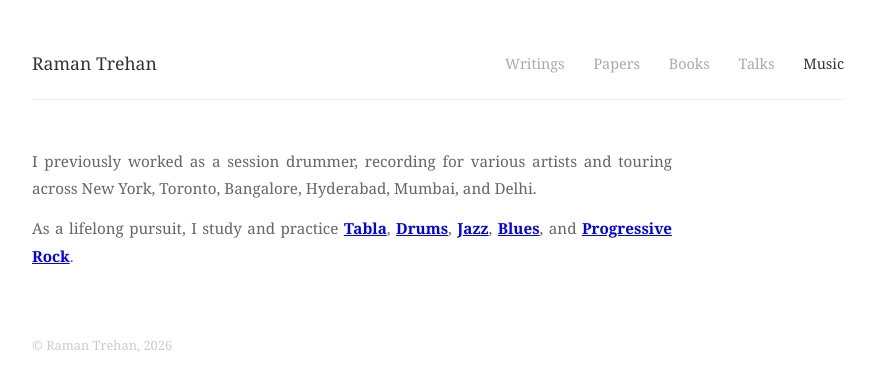
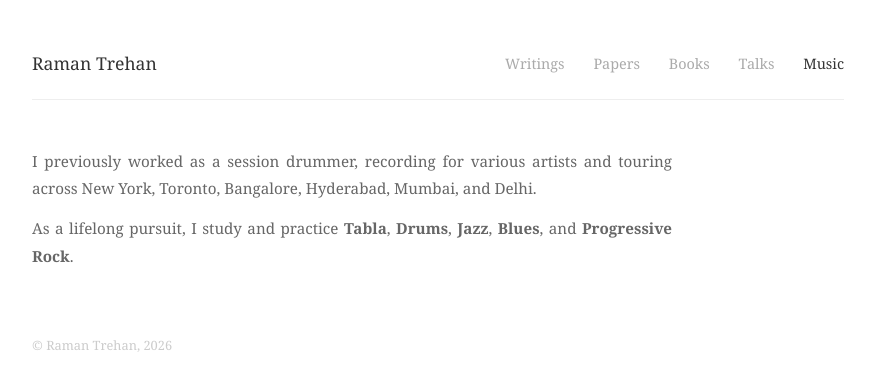
Before and after one commit to ramandeeptrehan/ramandeeptrehan.github.io, a Jekyll site: the page built from music/index.html, in a window 1280 px wide. Shown: the top 391 px of the page, without its empty margins (202-1077 px from the left). Built offline with Jekyll 4.4.1, drawn with Linux system fonts in a browser that asks for light colours.

Commit message:
Remove hyperlinks from music page

```diff
--- a/music/index.html
+++ b/music/index.html
@@ -4,4 +4,4 @@ title: Music
 ---
 
 <p class="bio justified">I previously worked as a session drummer, recording for various artists and touring across New York, Toronto, Bangalore, Hyderabad, Mumbai, and Delhi.</p>
-<p class="bio justified">As a lifelong pursuit, I study and practice <strong><a href="https://en.wikipedia.org/wiki/Tabla" target="_blank">Tabla</a></strong>, <strong><a href="https://en.wikipedia.org/wiki/Drum_kit" target="_blank">Drums</a></strong>, <strong><a href="https://en.wikipedia.org/wiki/Jazz" target="_blank">Jazz</a></strong>, <strong><a href="https://en.wikipedia.org/wiki/Blues" target="_blank">Blues</a></strong>, and <strong><a href="https://en.wikipedia.org/wiki/Progressive_rock" target="_blank">Progressive Rock</a></strong>.</p>
+<p class="bio justified">As a lifelong pursuit, I study and practice <strong>Tabla</strong>, <strong>Drums</strong>, <strong>Jazz</strong>, <strong>Blues</strong>, and <strong>Progressive Rock</strong>.</p>
```
